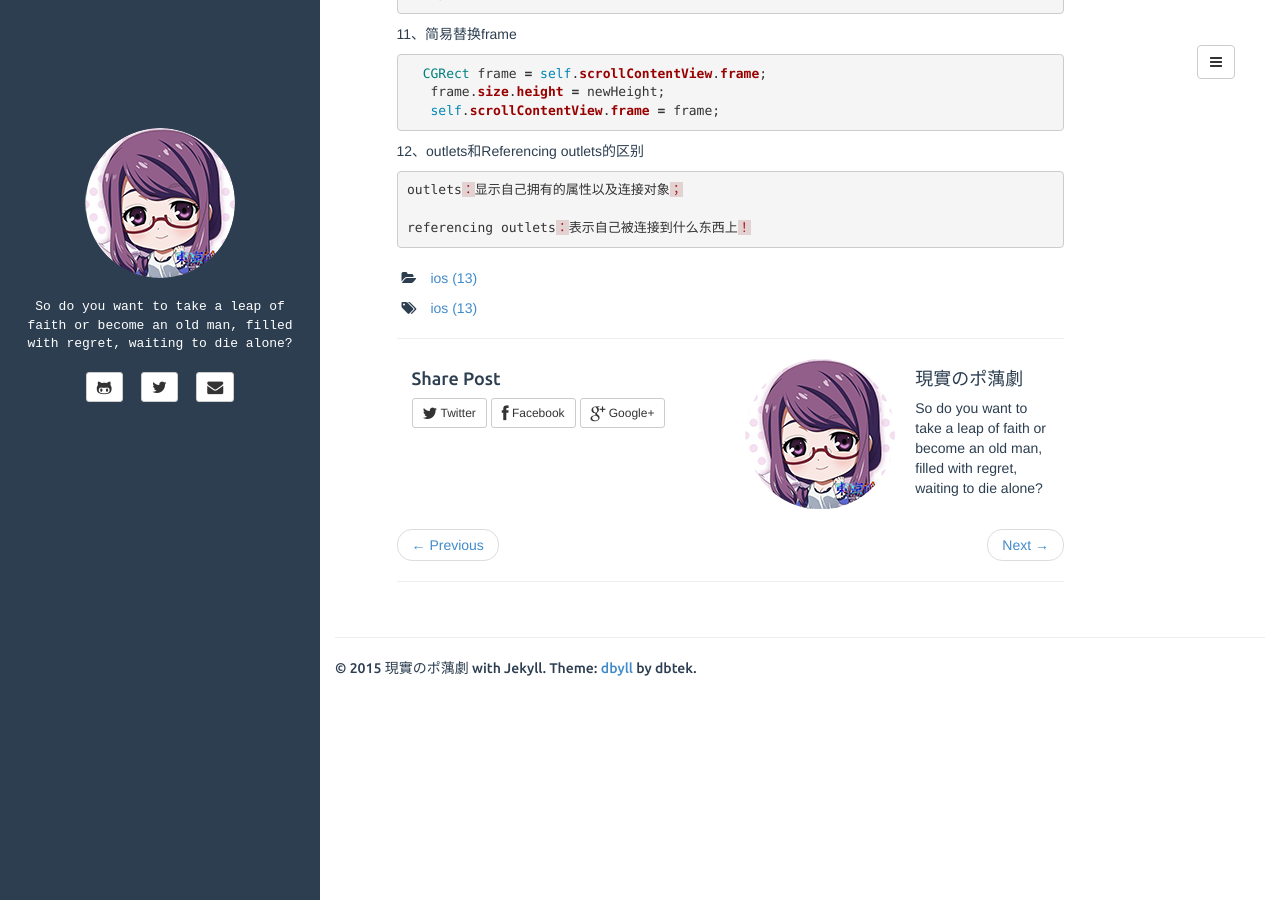
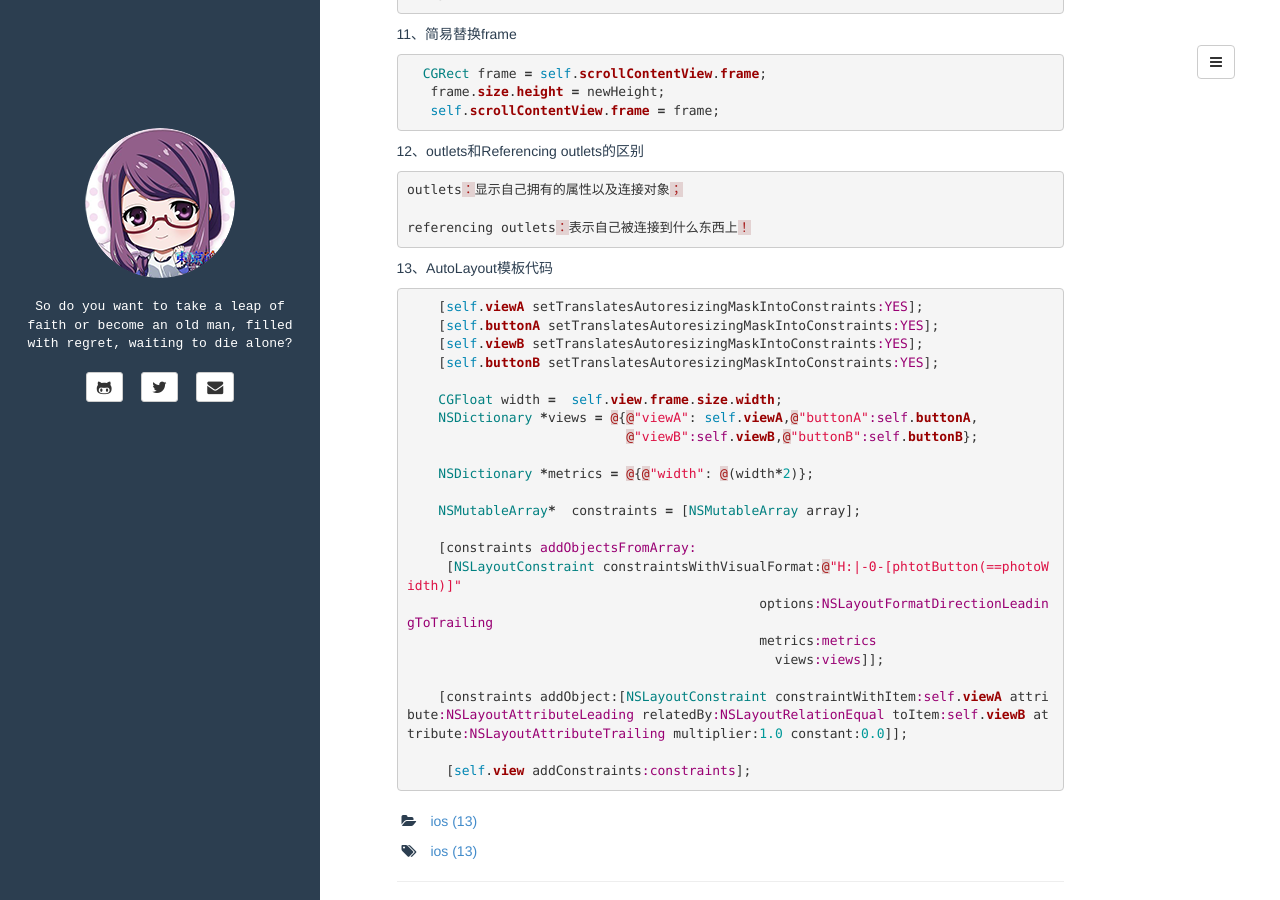
Before and after one commit to plusyu/plusyu.github.io, a Jekyll site: the page built from _posts/2014-10-16-ios碎片代码.md, in a window 1280 px wide and 900 px high, scrolled down 2446 px. Built offline with Jekyll 4.4.1, drawn with Linux system fonts in a browser that asks for light colours.

Commit message:
ios style

```diff
--- a/_posts/2014-10-16-ios碎片代码.md
+++ b/_posts/2014-10-16-ios碎片代码.md
@@ -182,3 +182,33 @@ outlets：显示自己拥有的属性以及连接对象；
 referencing outlets：表示自己被连接到什么东西上！
 
 {% endhighlight %}
+
+13、AutoLayout模板代码
+
+{% highlight ruby %}
+
+
+    [self.viewA setTranslatesAutoresizingMaskIntoConstraints:YES];
+    [self.buttonA setTranslatesAutoresizingMaskIntoConstraints:YES];
+    [self.viewB setTranslatesAutoresizingMaskIntoConstraints:YES];
+    [self.buttonB setTranslatesAutoresizingMaskIntoConstraints:YES];
+
+    CGFloat width =  self.view.frame.size.width;
+    NSDictionary *views = @{@"viewA": self.viewA,@"buttonA":self.buttonA,
+                            @"viewB":self.viewB,@"buttonB":self.buttonB};
+
+    NSDictionary *metrics = @{@"width": @(width*2)};
+
+    NSMutableArray*  constraints = [NSMutableArray array];
+
+    [constraints addObjectsFromArray:
+     [NSLayoutConstraint constraintsWithVisualFormat:@"H:|-0-[phtotButton(==photoWidth)]"
+                                             options:NSLayoutFormatDirectionLeadingToTrailing
+                                             metrics:metrics
+                                               views:views]];
+
+    [constraints addObject:[NSLayoutConstraint constraintWithItem:self.viewA attribute:NSLayoutAttributeLeading relatedBy:NSLayoutRelationEqual toItem:self.viewB attribute:NSLayoutAttributeTrailing multiplier:1.0 constant:0.0]];
+
+     [self.view addConstraints:constraints];
+
+{% endhighlight %}
```
